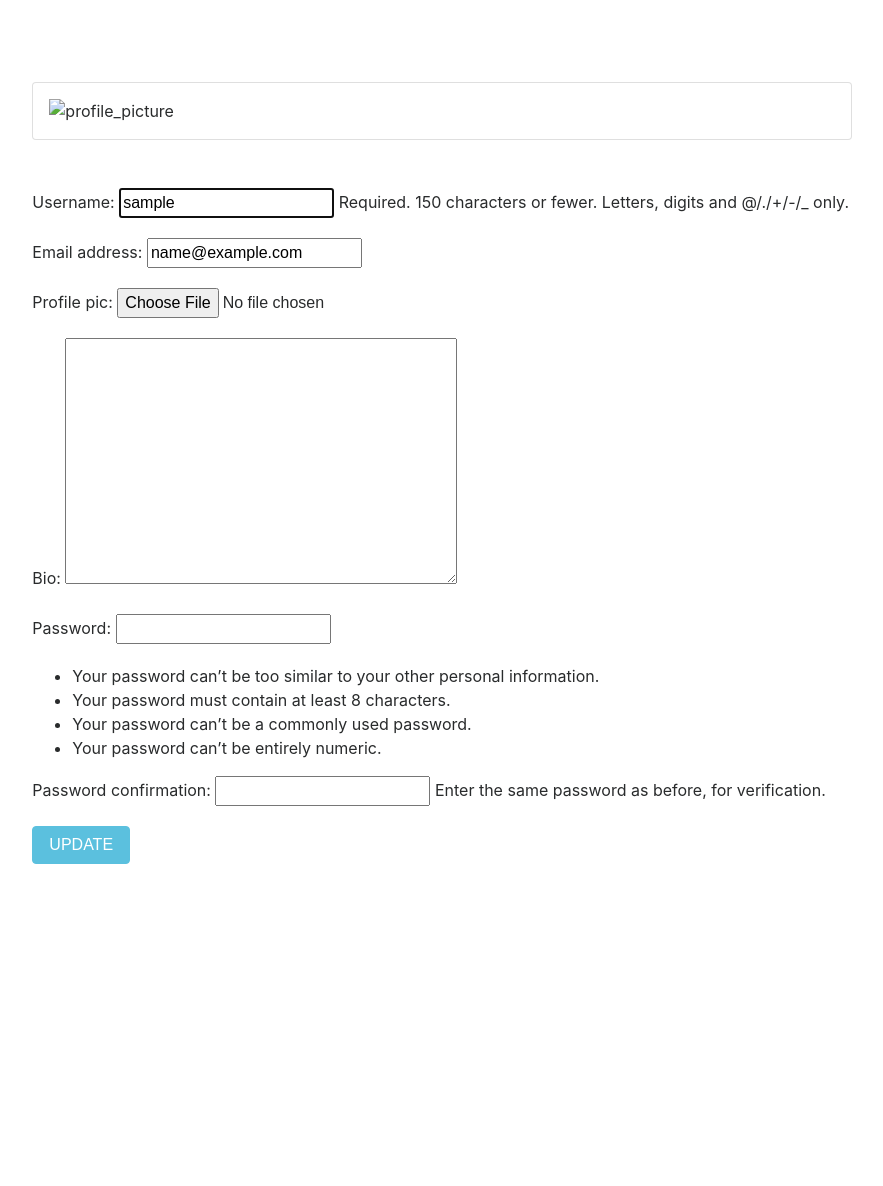
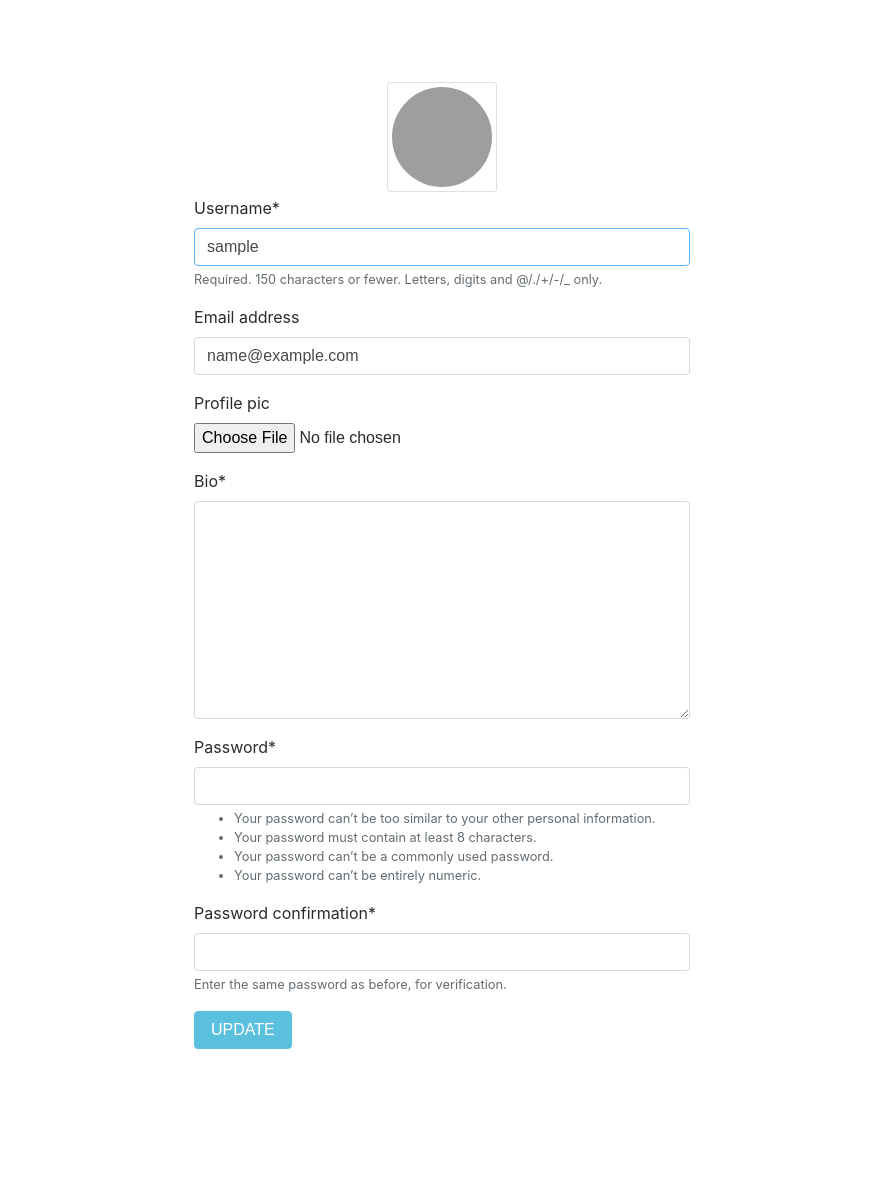
Before and after one commit to mslmyrtd/Blog-project-Django-, a Django app: page /users/profile in a window 1280 px wide. Shown: the part 56-1242 px from the top of the page, without its empty margins (198-1081 px from the left). Before the commit the page ends 920 px from the top, so only its background shows below. Run offline with Django 4.2, Linux system fonts and the light colour scheme; the visitor is signed in with stand-in values (Sample User, id 1); some libraries are stand-ins or nearby versions; grey boxes are pictures that could not be loaded.

Commit message:
profile.pic added

```diff
--- a/users/templates/users/profile.html
+++ b/users/templates/users/profile.html
@@ -1,11 +1,25 @@
-{% extends 'base.html' %} {% block content %}
+{% extends 'base.html' %} {% block content %} {% load crispy_forms_tags %}
 <div class="p-3 mb-2 bg-light text-dark">
-  <div class="mx-auto border" style="width: 80%; padding: 2%">
-    <div class="card shadow p-3 mb-5 bg-white rounded">
-      <img src="{{form.profile_picture.url}}" alt="profile_picture" />
+  <div class="mx-auto border" style="width: 50%; padding: 2%">
+    <div class="d-flex justify-content-center">
+      <div class="card shadow p-1 mb-1">
+        {% if user.profile_pic %}
+        <img
+          src="{{user.profile_pic.url}}"
+          alt="profile_picture"
+          style="width: 100px; height: 100px; border-radius: 50%"
+        />
+        {% else %}
+        <img
+          src="../../../media/img/django.png"
+          alt="default_image"
+          style="width: 100px; height: 100px; border-radius: 50%"
+        />
+        {% endif %}
+      </div>
     </div>
     <form action="" method="POST" enctype="multipart/form-data">
-      <div>{% csrf_token %} {{form.as_p}}</div>
+      <div>{% csrf_token %} {{form |crispy}}</div>
       <input class="btn btn-info" type="submit" value="UPDATE" />
     </form>
   </div>
--- a/users/views.py
+++ b/users/views.py
@@ -45,11 +45,13 @@ def profile(request):
     user = request.user
     form = ProfileForm(instance =user)
     if request.method =="POST":
-        form = UserForm(request.POST,request.FILES,instance=user)
+        form = ProfileForm(request.POST,request.FILES,instance=user)
         if form.is_valid():
             form.save()
+            login(request, user)
             return redirect("home")
     context = {
         "form":form,
+        "user":user
     }
     return render(request,"users/profile.html",context)
```
